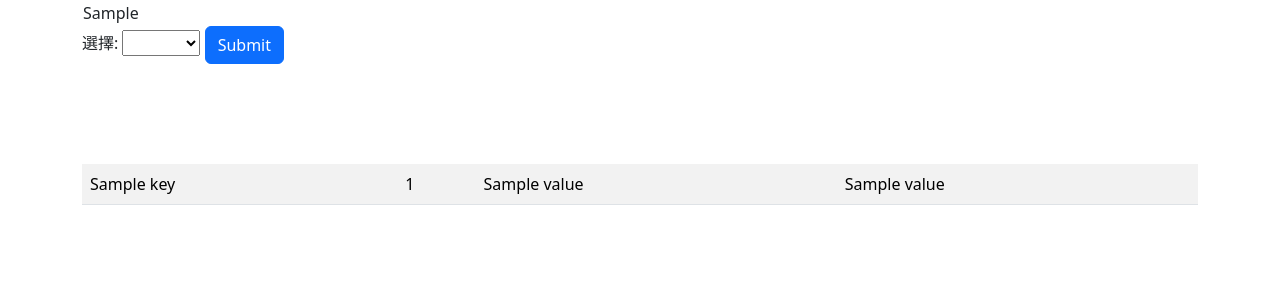
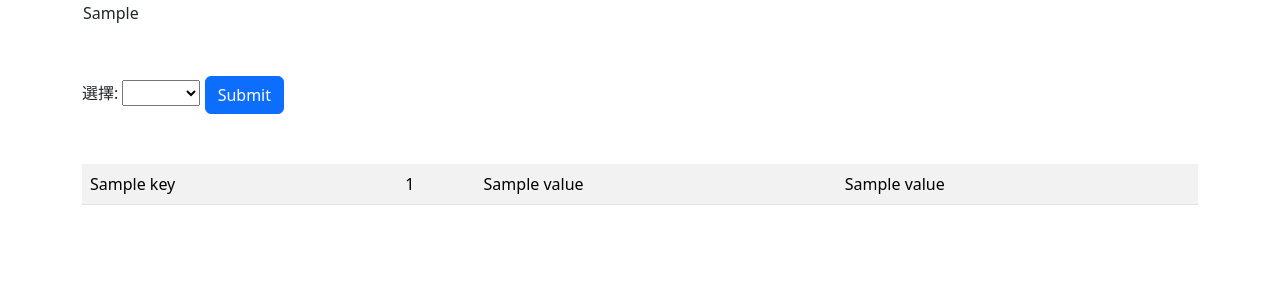
Before and after one commit to miyachun/chu-vercel, a Flask app: template api/templates/index.html in a window 1280 px wide. Shown: the part 56-356 px from the top of the page. Run offline with Flask 3, Linux system fonts and the light colour scheme; the template is opened without the code that fills it: most values are stand-ins (such as "Sample title", 1, 10 or a date in 2020).

Commit message:
first commit

```diff
--- a/api/templates/index.html
+++ b/api/templates/index.html
@@ -16,7 +16,7 @@
       </tr>
     </table>
         </div>
-  <div  style="margin-bottom: 100px">
+  <div style="margin-bottom: 50px; margin-top: 50px">
     <form method="POST" action="/">
       <label>選擇:</label>
       <select name="Gcity" method="GET" action="/">
```
